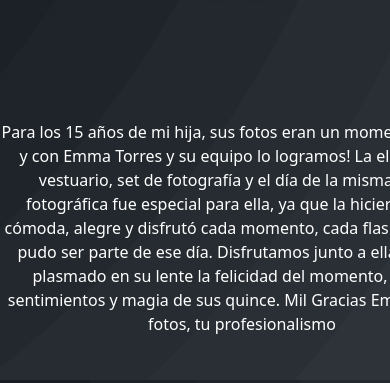
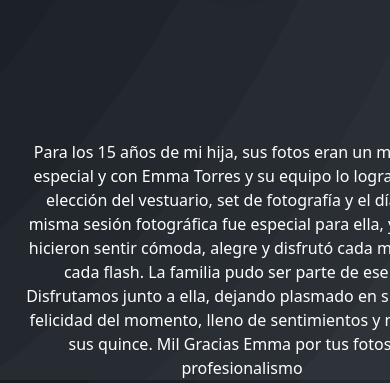
Before and after one commit to Marcoslarraza/Proyecto-Final-Desarrolloweb-Larraza-Marcos, a plain HTML site: page pages/opiniones.html in a window 390 px wide. Shown: the part 464-847 px from the top of the page. Drawn offline with nearby package versions, Linux system fonts and the light colour scheme.

Commit message:
margin-comentario

```diff
--- a/sass/style.scss
+++ b/sass/style.scss
@@ -114,6 +114,9 @@ body{
 
     .comentario img{
         margin: 142px;
+    }
+    .comentario p{
+        margin: 20px;
     }
 }
 
```
Also changed, not shown: css/style.css, 1 other file.
